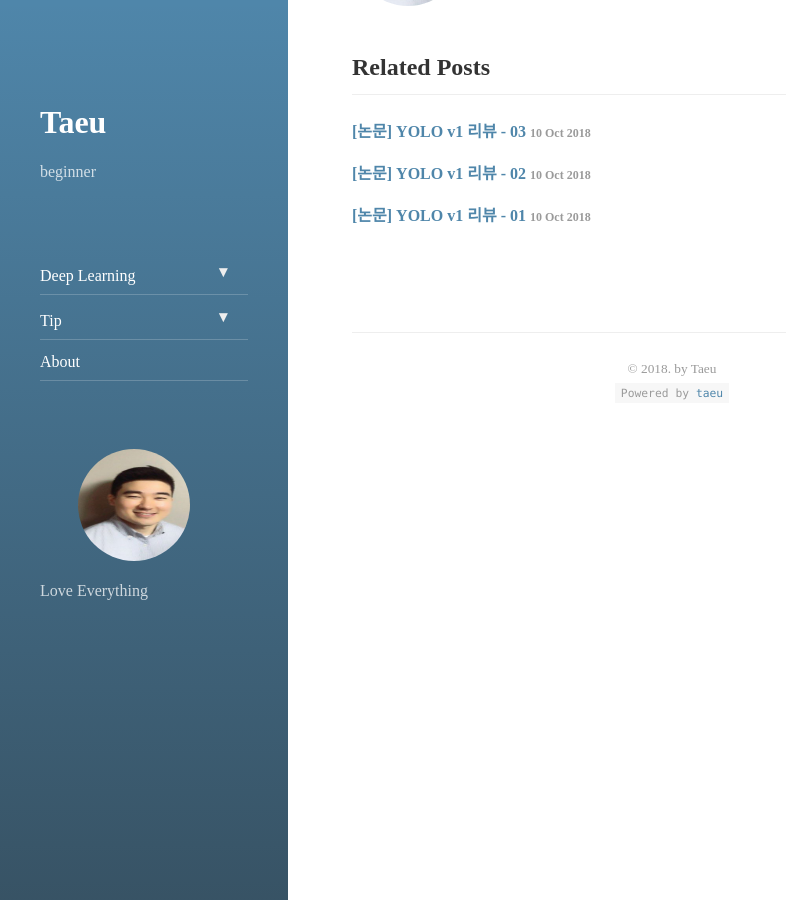
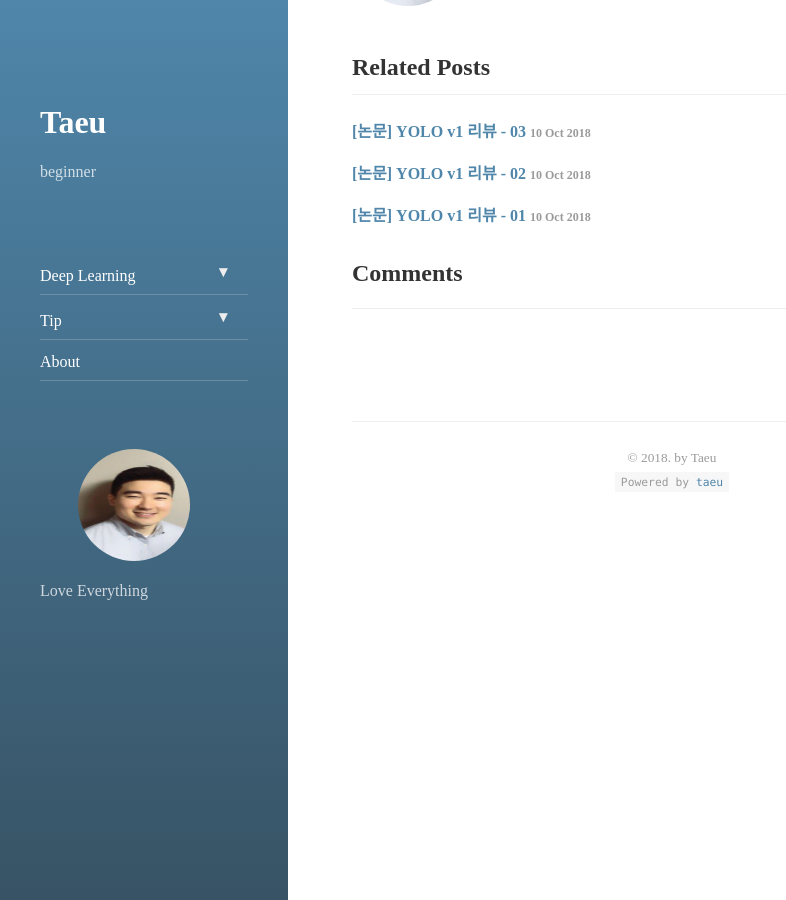
Before and after one commit to Taeu/taeu.github.io, a Jekyll site: the page built from _posts/2018-09-11-deeplearning-plan-올해계획.markdown, in a window 1280 px wide and 900 px high, scrolled down 2092 px. Shown: the whole window, without its empty margins (0-786 px from the left). Built offline with Jekyll 4.4.1, drawn with Linux system fonts in a browser that asks for light colours; nearby versions of some CDN libraries; comment, search, counter and statistics services are not loaded.

Commit message:
Update body.html

```diff
--- a/_includes/body.html
+++ b/_includes/body.html
@@ -19,7 +19,7 @@
       {{ content }}
 
       {% if site.disqus_shortname and page.layout == 'post' %}
-        {% include disqus_comments.html %}
+        {% include comments.html %}
       {% endif %}
 
       {% include footer.html %}
```
